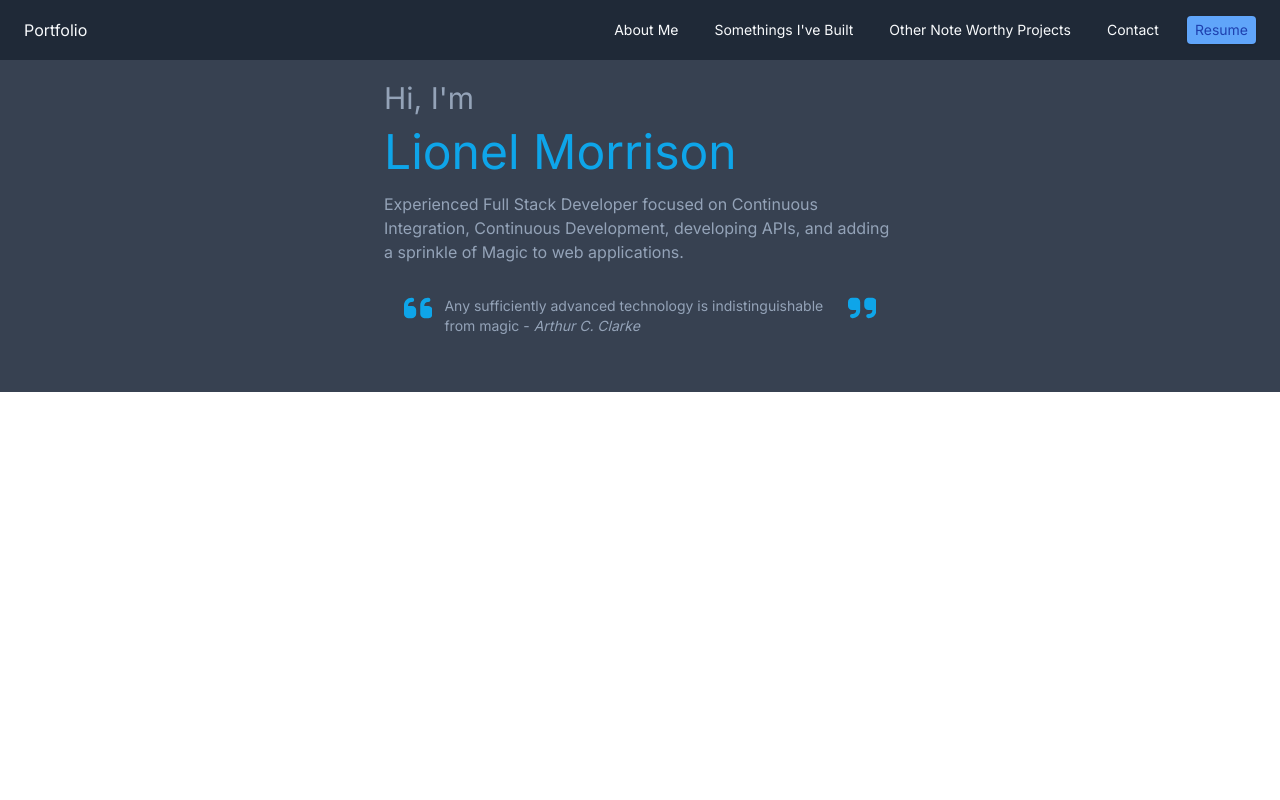
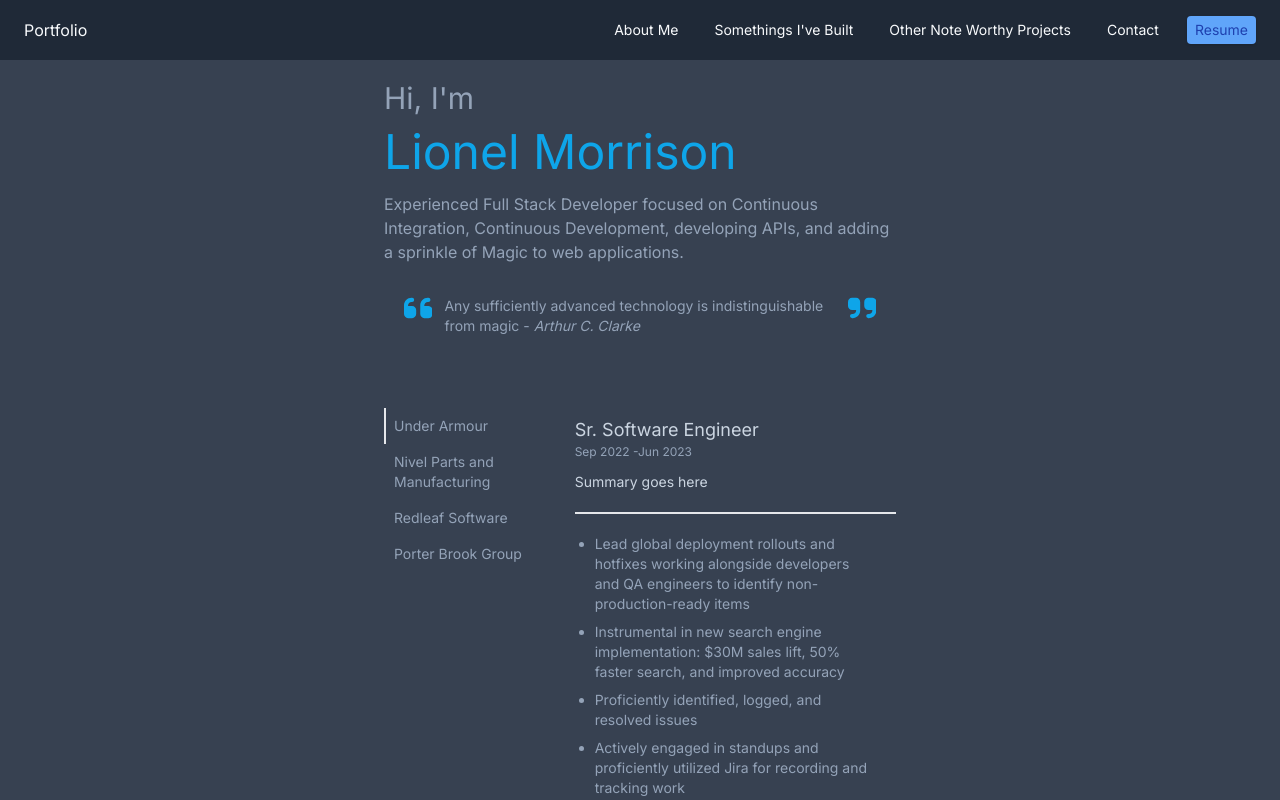
Before and after one commit to lioneljmorrison/portfolio, a Next.js app: page / in a window 1280 px wide. Shown: the top 800 px of the page. Built offline with nearby package versions, Linux system fonts and the light colour scheme.

Commit message:
Initial mini-resume

```diff
--- /dev/null
+++ b/app/components/mini-resume.tsx
@@ -0,0 +1,48 @@
+'use client';
+import { format } from 'date-fns';
+import { useState } from 'react';
+import { Job } from '../interfaces';
+
+export default function MiniResume(props: data) {
+  const [active, setActive] = useState(0);
+  const activeClass = 'border-l-2';
+  const inactiveClass = 'border-l-2 border-transparent';
+
+  return (
+    <div className="bg-gray-700 text-slate-400">
+      <div className="max-w-7xl mx-auto py-4 ">
+        <div className="max-w-lg flex mx-auto text-sm">
+          <div className="w-1/3">
+            {props.jobs.map((job: Job, idx: number) => (
+              <div
+                className={`${active === idx ? activeClass : inactiveClass} p-2`}
+                onClick={() => setActive(idx)}
+                key={idx}
+              >
+                {job.company}
+              </div>
+            ))}
+          </div>
+          <div className="w-2/3 pl-5 pt-2">
+            <div className="text-lg text-slate-300">{props.jobs[active].title}</div>
+            <div className="text-xs">
+              {format(new Date(props.jobs[active].dates.start), 'LLL yyyy')} -
+              {props.jobs[active].dates?.end ? format(new Date(props.jobs[active].dates.end), 'LLL yyyy') : 'Present'}
+            </div>
+            <div className=""></div>
+            <div className="pt-3 text-slate-300">{props.jobs[active]?.tldr}</div>
+            <div className="mt-5 p-5 border-t-2">
+              <ul className="list-outside list-disc">
+                {props.jobs[active]?.highlights?.map((bullet: string, idx: number) => (
+                  <li className="pb-2" key={`b-${idx}`}>
+                    {bullet}
+                  </li>
+                ))}
+              </ul>
+            </div>
+          </div>
+        </div>
+      </div>
+    </div>
+  );
+}
--- /dev/null
+++ b/app/data.ts
@@ -0,0 +1,63 @@
+import { Job } from './interfaces';
+
+export const jobsData: Job[] = [
+  {
+    id: 'UA',
+    company: 'Under Armour',
+    title: 'Sr. Software Engineer',
+    dates: { start: '2022-09-12', end: '2023-06-16' },
+    tldr: 'Summary goes here',
+    highlights: [
+      'Lead global deployment rollouts and hotfixes working alongside developers and QA engineers to identify non-production-ready items',
+      'Instrumental in new search engine implementation: $30M sales lift, 50% faster search, and improved accuracy',
+      'Proficiently identified, logged, and resolved issues',
+      'Actively engaged in standups and proficiently utilized Jira for recording and tracking work',
+      'Collaborated with creative translating UI layouts into functional code implementations',
+      'Conducted peer reviews of code for both contractors and full-time employees',
+      'Utilized SFRA for crafting high-quality, robust code',
+    ],
+  },
+  {
+    id: 'NI',
+    company: 'Nivel Parts and Manufacturing',
+    title: 'Web Application Developer',
+    dates: { start: '2021-08-12', end: '2022-08-12' },
+    highlights: [
+      'Implemented Scrum into development, marketing, and design teams',
+      'Implemented Git and CircleCI for code tracking, code review, and deployment',
+      'Introduced TypeScript and Git as standards for new development',
+      'Created serverless Lambda API for data consumption from KiboCommerce',
+      'Collaborated cross-functionally for UI/UX and SEO enhancements',
+      // eslint-disable-next-line quotes
+      "Architected serverless API to synchronization 3rd party APIs with companies' source of truth",
+    ],
+  },
+  {
+    id: 'RL',
+    company: 'Redleaf Software',
+    title: 'Web Application Developer',
+    dates: { start: '2018-11-01', end: '2021-08-12' },
+    highlights: [
+      // eslint-disable-next-line quotes
+      "Led greenfield Angular development for Importing revenue management files into a data-focused SPA dashboard providing market intelligence to optimize hoteliers' revenue through data analysis, forecasts, and budgets",
+      'Significantly decreased report generation time by 60-75% and achieved exponential accuracy improvements freeing up employee time',
+      'Proactively collaborated with product owners to drive UI/UX design and implementation using Adobe XD',
+      'Conducted unit testing to achieve code coverage of the most critical functions',
+      'Orchestrated code deployment of Firebase Functions and sites for User Acceptance Testing',
+    ],
+  },
+  {
+    id: 'PBG',
+    company: 'Porter Brook Group',
+    title: 'Full Stack Developer',
+    dates: { start: '2011-06-01', end: '2018-11-01' },
+    highlights: [
+      'Spearheaded greenfield social, eCommerce, and IoT solutions for local and national businesses',
+      'Implemented DevOps, Agile, and Kanban project management methodologies',
+      'Advocated for an API-first approach in G2B, B2B, and B2C development',
+      'Utilized Linux-based cloud hosting on AWS EC2',
+      'Successfully integrated payment APIs from Stripe and Authorize.net',
+      'Created IoT-based connectivity microservice using Express.js, MariaDB, and PHP',
+    ],
+  },
+];
--- /dev/null
+++ b/app/interfaces.ts
@@ -0,0 +1,11 @@
+export interface Job {
+  id: string;
+  company: string;
+  title: string;
+  dates: {
+    start: string;
+    end?: string;
+  };
+  tldr?: string;
+  highlights?: string[];
+}
--- a/app/page.tsx
+++ b/app/page.tsx
@@ -1,11 +1,15 @@
 import AboutMe from './components/about-me';
+import MiniResume from './components/mini-resume';
 import MainNav from './components/nav';
+import { jobsData } from './data';
+import { Job } from './interfaces';
 
 export default function Home() {
   return (
     <>
       <MainNav></MainNav>
       <AboutMe></AboutMe>
+      <MiniResume jobs={jobsData as Job[]}></MiniResume>
     </>
   );
 }
```
